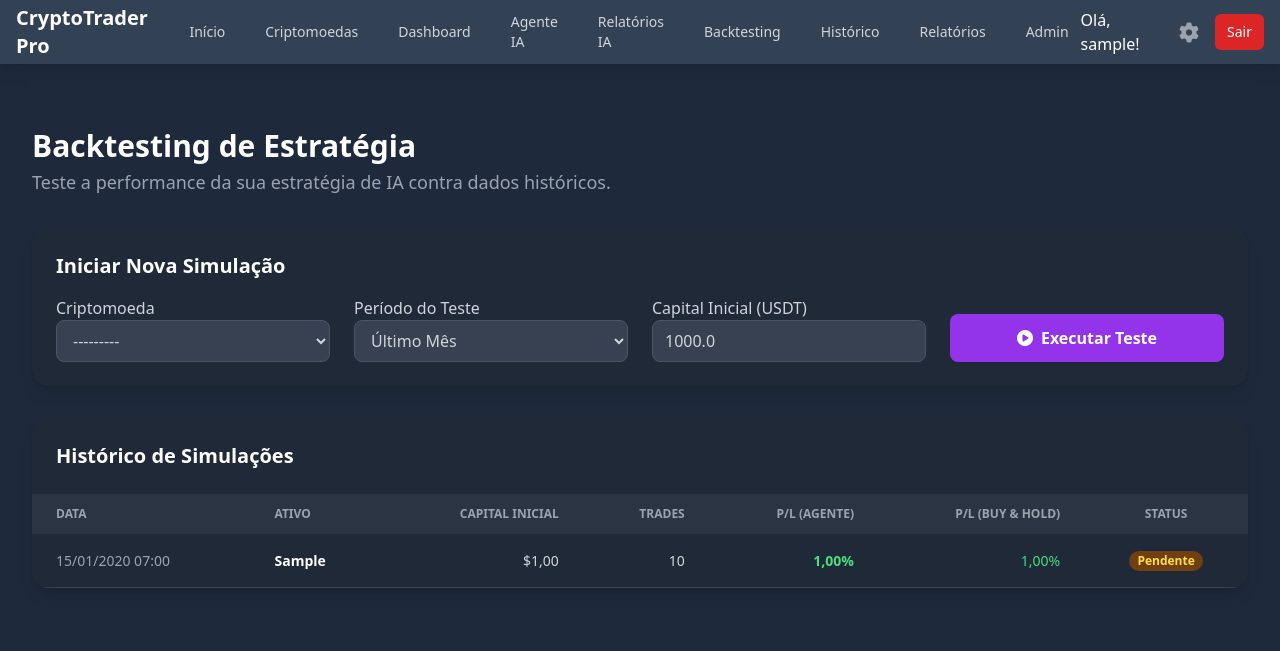
After one commit to netoalmanca/crypto_trader, a Django app: page /agent/backtest/ in a window 1280 px wide. The commit adds this page. Shown: the top 651 px of the page. Run offline with Django 4.2, Linux system fonts and the light colour scheme; a user stored in the database is signed in; tables that the repository leaves empty hold one stand-in row (values such as "Sample post"); parts of the project's set-up code (start-up, migrations or seed data) failed here and were passed over; some libraries are stand-ins or nearby versions.

Commit message:
Implementação do runbacktest para ser executado através do menu na aplicação e exibir os resultados na tela

```diff
--- a/core/models.py
+++ b/core/models.py
@@ -78,6 +78,11 @@ class UserProfile(models.Model):
         max_digits=5, decimal_places=2, default=Decimal('100.00'),
         verbose_name="Percentual de Venda (%)",
         help_text="Percentual da sua posse de uma cripto que o agente usará para cada ordem de venda."
+    )
+    agent_confidence_threshold = models.DecimalField(
+        max_digits=3, decimal_places=2, default=Decimal('0.75'),
+        verbose_name="Limiar de Confiança do Agente",
+        help_text="O agente só executará ordens se a confiança da IA for maior ou igual a este valor (ex: 0.75 = 75%)."
     )
 
     @property
--- a/templates/core/base.html
+++ b/templates/core/base.html
@@ -126,8 +126,10 @@
                         <!-- (ADICIONADO) Link para o Dashboard do Agente -->
                         <a href="{% url 'trading_agent:dashboard' %}" class="text-gray-300 hover:bg-gray-700 hover:text-white px-3 py-2 rounded-md text-sm font-medium">Agente IA</a>
                         <a href="{% url 'trading_agent:reports' %}" class="text-gray-300 hover:bg-gray-700 hover:text-white px-3 py-2 rounded-md text-sm font-medium">Relatórios IA</a>
+                        <a href="{% url 'trading_agent:backtest' %}" class="text-gray-300 hover:bg-gray-700 hover:text-white px-3 py-2 rounded-md text-sm font-medium">{% trans "Backtesting " %}</a>
                         <a href="{% url 'core:transaction_history' %}" class="text-gray-300 hover:bg-gray-700 hover:text-white px-3 py-2 rounded-md text-sm font-medium">{% trans "Histórico" %}</a>
                         <a href="{% url 'core:reports' %}" class="text-gray-300 hover:bg-gray-700 hover:text-white px-3 py-2 rounded-md text-sm font-medium">{% trans "Relatórios" %}</a>
+
                     {% endif %}
                     {% if user.is_staff %}
                         <a href="/admin" class="text-gray-300 hover:bg-gray-700 hover:text-white px-3 py-2 rounded-md text-sm font-medium">{% trans "Admin" %}</a>
--- /dev/null
+++ b/trading_agent/forms.py
@@ -0,0 +1,36 @@
+# trading_agent/forms.py
+from django import forms
+from decimal import Decimal
+from core.models import Cryptocurrency
+
+class BacktestForm(forms.Form):
+    """
+    Formulário para o utilizador configurar e iniciar uma nova simulação de backtesting.
+    """
+    # Lista de opções de período para facilitar a seleção do utilizador
+    PERIOD_CHOICES = [
+        ('1 month ago', 'Último Mês'),
+        ('3 months ago', 'Últimos 3 Meses'),
+        ('6 months ago', 'Últimos 6 Meses'),
+        ('1 year ago', 'Último Ano'),
+    ]
+
+    # Campo para selecionar a criptomoeda
+    symbol = forms.ModelChoiceField(
+        queryset=Cryptocurrency.objects.all(),
+        label="Criptomoeda",
+        widget=forms.Select(attrs={'class': 'form-input'})
+    )
+    # Campo para selecionar o período
+    start_date = forms.ChoiceField(
+        choices=PERIOD_CHOICES,
+        label="Período do Teste",
+        widget=forms.Select(attrs={'class': 'form-input'})
+    )
+    # Campo para definir o capital inicial da simulação
+    initial_capital = forms.DecimalField(
+        label="Capital Inicial (USDT)",
+        min_value=Decimal('100.0'),
+        initial=Decimal('1000.0'),
+        widget=forms.NumberInput(attrs={'class': 'form-input', 'step': '100'})
+    )
--- a/trading_agent/management/commands/runbacktest.py
+++ b/trading_agent/management/commands/runbacktest.py
@@ -126,7 +126,7 @@ class Command(BaseCommand):
                 trades.append({'date': index, 'type': 'BUY', 'price': current_price, 'amount': crypto_bought})
                 self.stdout.write(f"{index.date()}: COMPRA de {crypto_bought:.6f} {symbol} a ${current_price:.2f}")
 
-            elif decision == 'SELL' and confidence > 0.7 and crypto_holdings > 0:
+            elif decision == 'SELL' and confidence > 0.4 and crypto_holdings > 0:
                 sell_amount = crypto_holdings * (user_profile.agent_sell_risk_percentage / Decimal('100.0'))
                 cash += sell_amount * current_price
                 crypto_holdings -= sell_amount
--- /dev/null
+++ b/trading_agent/templates/trading_agent/backtest.html
@@ -0,0 +1,92 @@
+{% extends "core/base.html" %}
+{% load i18n %}
+{% load humanize %}
+
+{% block title %}{{ page_title }} - Crypto Trader Pro{% endblock %}
+
+{% block content %}
+<div class="container mx-auto px-4 py-8">
+    <div class="max-w-7xl mx-auto">
+        <!-- Cabeçalho -->
+        <div class="mb-8">
+            <h1 class="text-3xl font-bold text-white">{{ page_title }}</h1>
+            <p class="mt-1 text-lg text-gray-400">Teste a performance da sua estratégia de IA contra dados históricos.</p>
+        </div>
+
+        <!-- Formulário para Iniciar Novo Backtest -->
+        <div class="bg-gray-800 rounded-2xl shadow-lg p-6 mb-8">
+            <h2 class="text-xl font-semibold text-white mb-4">Iniciar Nova Simulação</h2>
+            <form method="post" class="grid grid-cols-1 md:grid-cols-4 gap-6 items-end">
+                {% csrf_token %}
+                <div>
+                    <label for="{{ form.symbol.id_for_label }}" class="form-label">{{ form.symbol.label }}</label>
+                    {{ form.symbol }}
+                </div>
+                <div>
+                    <label for="{{ form.start_date.id_for_label }}" class="form-label">{{ form.start_date.label }}</label>
+                    {{ form.start_date }}
+                </div>
+                <div>
+                    <label for="{{ form.initial_capital.id_for_label }}" class="form-label">{{ form.initial_capital.label }}</label>
+                    {{ form.initial_capital }}
+                </div>
+                <div class="md:col-span-1">
+                    <button type="submit" class="btn-primary w-full !bg-purple-600 hover:!bg-purple-500">
+                        <i class="fas fa-play-circle mr-2"></i>
+                        Executar Teste
+                    </button>
+                </div>
+            </form>
+        </div>
+
+        <!-- Tabela de Relatórios de Backtest -->
+        <div class="bg-gray-800 rounded-2xl shadow-lg overflow-hidden">
+            <h2 class="text-xl font-semibold text-white p-6">Histórico de Simulações</h2>
+            <div class="overflow-x-auto">
+                <table class="min-w-full text-sm text-left text-gray-300">
+                    <thead class="text-xs text-gray-400 uppercase bg-gray-700/50">
+                        <tr>
+                            <th scope="col" class="px-6 py-3">Data</th>
+                            <th scope="col" class="px-6 py-3">Ativo</th>
+                            <th scope="col" class="px-6 py-3 text-right">Capital Inicial</th>
+                            <th scope="col" class="px-6 py-3 text-right">Trades</th>
+                            <th scope="col" class="px-6 py-3 text-right">P/L (Agente)</th>
+                            <th scope="col" class="px-6 py-3 text-right">P/L (Buy & Hold)</th>
+                            <th scope="col" class="px-6 py-3 text-center">Status</th>
+                        </tr>
+                    </thead>
+                    <tbody>
+                        {% for report in reports %}
+                        <tr class="border-b border-gray-700 hover:bg-gray-700/50">
+                            <td class="px-6 py-4 text-gray-400">{{ report.created_at|date:"d/m/Y H:i" }}</td>
+                            <td class="px-6 py-4 font-semibold text-white">{{ report.symbol }}</td>
+                            <td class="px-6 py-4 text-right">${{ report.initial_capital|intcomma }}</td>
+                            <td class="px-6 py-4 text-right">{{ report.total_trades|default:"-" }}</td>
+                            <td class="px-6 py-4 text-right font-bold {% if report.profit_loss_percent > 0 %}text-green-400{% elif report.profit_loss_percent < 0 %}text-red-400{% endif %}">
+                                {{ report.profit_loss_percent|floatformat:2|default_if_none:"-" }}%
+                            </td>
+                            <td class="px-6 py-4 text-right {% if report.buy_and_hold_profit_loss_percent > 0 %}text-green-400{% elif report.buy_and_hold_profit_loss_percent < 0 %}text-red-400{% endif %}">
+                                {{ report.buy_and_hold_profit_loss_percent|floatformat:2|default_if_none:"-" }}%
+                            </td>
+                            <td class="px-6 py-4 text-center">
+                                {% if report.status == 'COMPLETED' %}
+                                    <span class="px-2 inline-flex text-xs leading-5 font-semibold rounded-full bg-green-900 text-green-300">Concluído</span>
+                                {% elif report.status == 'RUNNING' %}
+                                    <span class="px-2 inline-flex text-xs leading-5 font-semibold rounded-full bg-blue-900 text-blue-300 animate-pulse">Em Execução...</span>
+                                {% elif report.status == 'PENDING' %}
+                                    <span class="px-2 inline-flex text-xs leading-5 font-semibold rounded-full bg-yellow-900 text-yellow-300">Pendente</span>
+                                {% elif report.status == 'FAILED' %}
+                                    <span class="px-2 inline-flex text-xs leading-5 font-semibold rounded-full bg-red-900 text-red-300" title="{{ report.error_message }}">Falhou</span>
+                                {% endif %}
+                            </td>
+                        </tr>
+                        {% empty %}
+                        <tr><td colspan="7" class="px-6 py-12 text-center text-gray-500">Nenhuma simulação de backtest foi executada ainda.</td></tr>
+                        {% endfor %}
+                    </tbody>
+                </table>
+            </div>
+        </div>
+    </div>
+</div>
+{% endblock %}
--- a/trading_agent/urls.py
+++ b/trading_agent/urls.py
@@ -4,10 +4,9 @@ from . import views
 
 app_name = 'trading_agent'
 
-# Este arquivo define as rotas específicas para a aplicação do agente de trading.
-# Cada rota aponta para uma view que lida com a lógica da página.
 urlpatterns = [
-    # Rota para o dashboard principal do agente de IA.
     path('dashboard/', views.agent_dashboard_view, name='dashboard'),
-    path('reports/', views.agent_reports_view, name='reports')
+    path('reports/', views.agent_reports_view, name='reports'),
+    # (ADICIONADO) Rota para a nova página de backtesting
+    path('backtest/', views.backtest_view, name='backtest'),
 ]
--- a/trading_agent/views.py
+++ b/trading_agent/views.py
@@ -1,18 +1,18 @@
 # trading_agent/views.py
-from django.shortcuts import render
+from django.shortcuts import render, redirect
 from django.contrib.auth.decorators import login_required
 from django.core.paginator import Paginator
 from django.db.models import Count, Q, Sum
-from .models import TradingSignal
-from core.models import Transaction, Cryptocurrency
+from django.contrib import messages
+from .models import TradingSignal, BacktestReport
+from .forms import BacktestForm
+from .tasks import run_backtest_task
+from core.models import Transaction
 from decimal import Decimal
 
 @login_required
 def agent_dashboard_view(request):
-    """
-    Esta view busca e organiza todos os dados necessários para exibir
-    no dashboard do Agente de IA.
-    """
+    # ... (código existente inalterado) ...
     user_profile = request.user.profile
     signals_list = TradingSignal.objects.filter(user_profile=user_profile).order_by('-timestamp')
 
@@ -42,21 +42,12 @@ def agent_dashboard_view(request):
     }
     return render(request, 'trading_agent/agent_dashboard.html', context)
 
+
 @login_required
 def agent_reports_view(request):
-    """
-    Calcula e exibe as métricas de performance para as operações
-    executadas pelo Agente de IA.
-    """
+    # ... (código existente inalterado) ...
     user_profile = request.user.profile
-
-    # Filtra transações que foram originadas por um sinal de IA executado
-    agent_transactions = Transaction.objects.filter(
-        user_profile=user_profile,
-        signal__is_executed=True
-    ).order_by('cryptocurrency', 'transaction_date')
-
-    # Dicionário para armazenar o resultado por cripto
+    agent_transactions = Transaction.objects.filter(user_profile=user_profile, signal__is_executed=True).order_by('cryptocurrency', 'transaction_date')
     performance_by_crypto = {}
 
     for tx in agent_transactions:
@@ -78,7 +69,6 @@ def agent_reports_view(request):
             performance_by_crypto[symbol]['total_revenue'] += tx.total_value
             performance_by_crypto[symbol]['total_qty_sold'] += tx.quantity_crypto
 
-    # Pós-processamento para calcular P/L e Win Rate
     total_profit_loss = Decimal('0.0')
     total_trades = 0
     total_wins = 0
@@ -88,7 +78,6 @@ def agent_reports_view(request):
         data['profit_loss'] = profit_loss
         total_profit_loss += profit_loss
 
-        # Simplificação de Win Rate: considera o P/L geral por ativo
         if profit_loss > 0:
             data['is_win'] = True
             total_wins +=1
@@ -106,3 +95,34 @@ def agent_reports_view(request):
         'total_trades': total_trades,
     }
     return render(request, 'trading_agent/agent_reports.html', context)
+
+
+@login_required
+def backtest_view(request):
+    """
+    Controla a página de backtesting, lidando com a submissão do formulário
+    e a listagem de relatórios passados.
+    """
+    form = BacktestForm(request.POST or None)
+    if request.method == 'POST':
+        if form.is_valid():
+            # Cria um novo registo para o relatório de backtest
+            report = BacktestReport.objects.create(
+                user_profile=request.user.profile,
+                symbol=form.cleaned_data['symbol'].symbol,
+                start_date=form.cleaned_data['start_date'],
+                initial_capital=form.cleaned_data['initial_capital']
+            )
+            # Inicia a tarefa Celery em segundo plano
+            run_backtest_task.delay(report.id)
+            messages.success(request, f"Simulação para {report.symbol} iniciada. O relatório aparecerá abaixo quando concluído.")
+            return redirect('trading_agent:backtest')
+
+    # Busca todos os relatórios existentes para o utilizador
+    reports = BacktestReport.objects.filter(user_profile=request.user.profile)
+    context = {
+        'page_title': 'Backtesting de Estratégia',
+        'form': form,
+        'reports': reports
+    }
+    return render(request, 'trading_agent/backtest.html', context)
```
Also changed, not shown: core/forms.py (+9 -1 lines), templates/core/index.html (+9 -10 lines), templates/core/profile_api_keys.html (+6 -1 lines), trading_agent/models.py (+36 -3 lines), trading_agent/tasks.py (+102 -8 lines), 1 other file.
